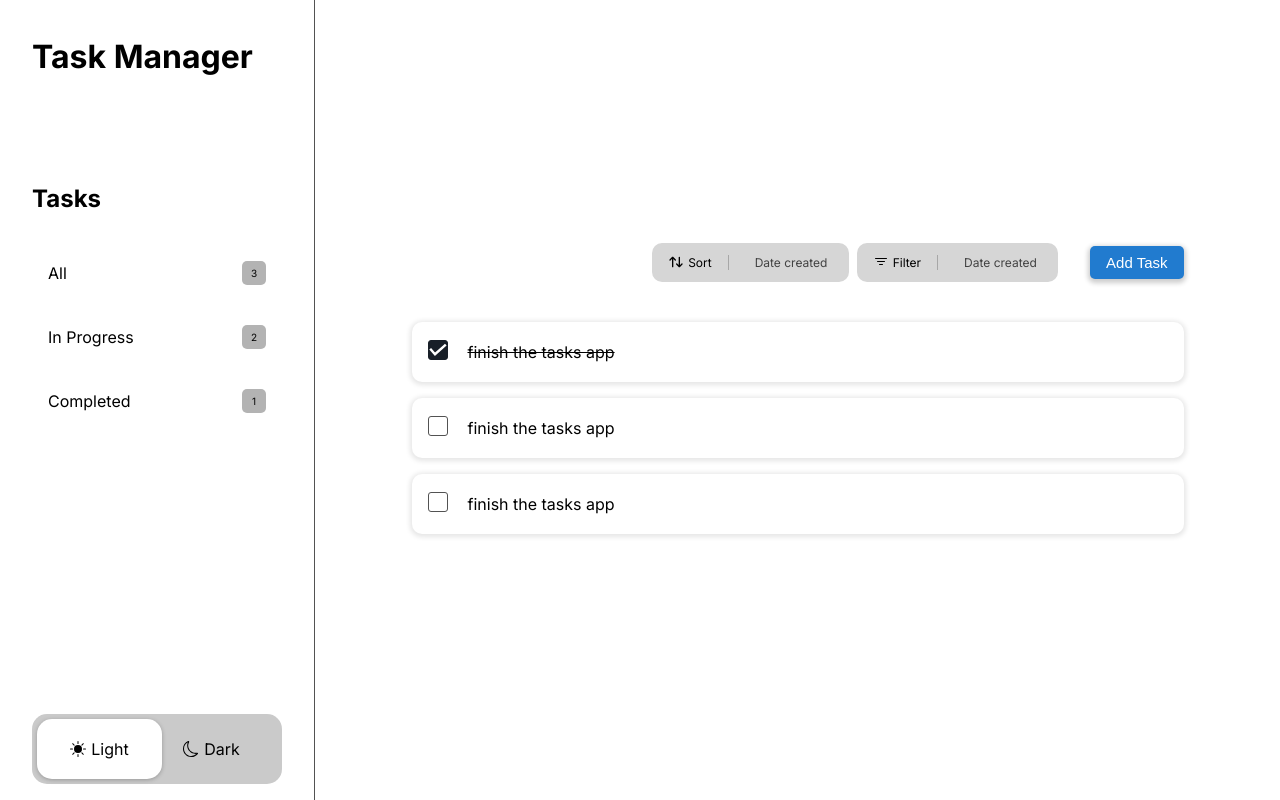
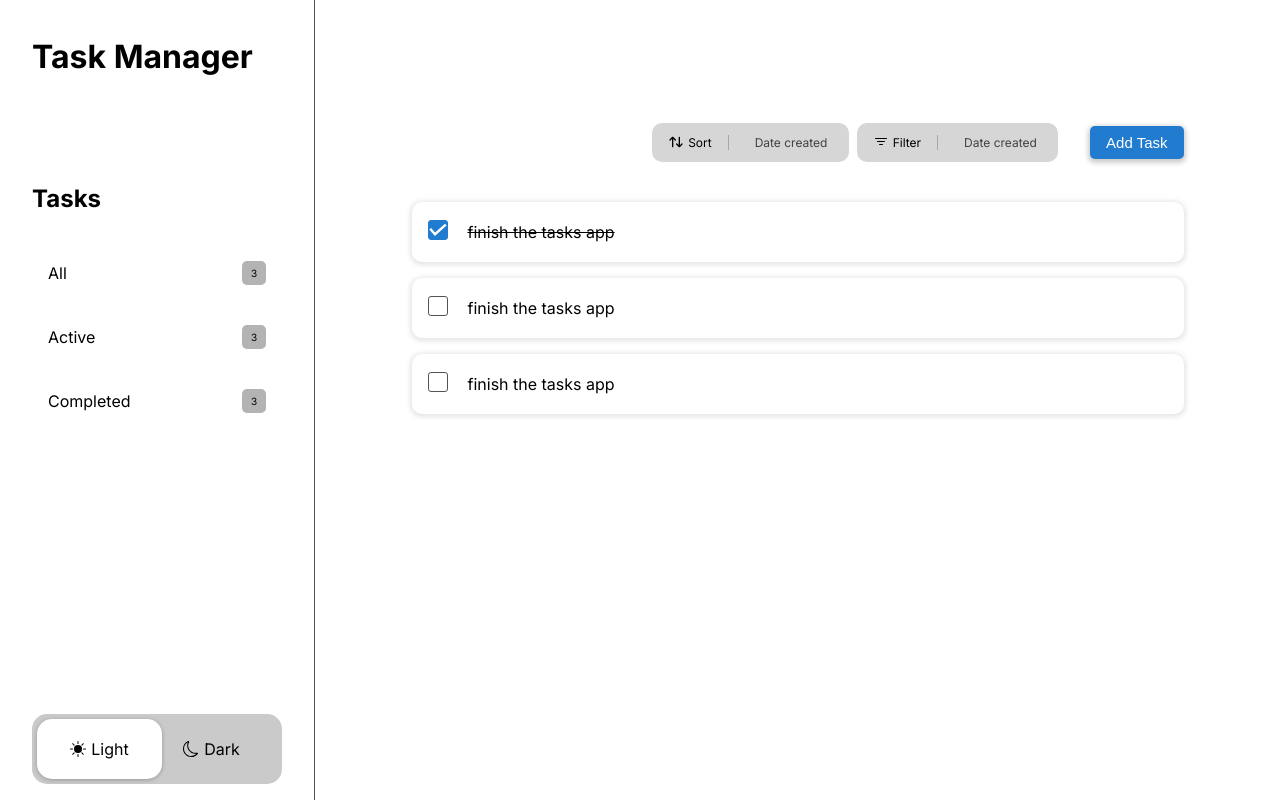
Before and after one commit to wx-it/reactjs-to-do-app, a React (Create React App) app: page / in a window 1280 px wide. Built offline with nearby package versions, Linux system fonts and the light colour scheme.

Commit message:
filtering tasks done

```diff
--- a/src/App.js
+++ b/src/App.js
@@ -21,6 +21,7 @@ function App() {
     let check = false;
     const newTask = { id, check, ...task };
     setTasks([...tasks, newTask]);
+    data.push(newTask);
     close();
   };
 
@@ -37,18 +38,6 @@ function App() {
     setTasks([...deleteTask]);
   }
 
-  const filterCompleted = () => {
-    setTasks(data.filter((items) => items.check === true));
-  };
-
-  const filterInProgress = () => {
-    setTasks(data.filter((items) => items.check === false));
-  };
-
-  const filterAll = () => {
-    setTasks(data);
-  };
-
   const editTask = (id) => {
     const edit = tasks.find((task) => task.id === id);
     setText(edit.text);
@@ -62,6 +51,28 @@ function App() {
     setDarkMode(!darkMode);
   };
 
+  const [filter, setFilter] = useState("All");
+
+  const FILTER_MAP = {
+    All: () => true,
+    Active:  (task) => task.check === false,
+    Completed: (task) => task.check === true,
+  };
+
+  const FILTER_NAMES = Object.keys(FILTER_MAP);
+
+  const filterList = FILTER_NAMES.map((name) => (
+    <div
+      key={name}
+      className={darkMode ? "dark-link link" : "lightLink link"}
+      onClick={() => setFilter(name)}
+      aria-pressed={name === filter}
+    >
+      <p> {name} </p>
+      <span> {tasks.length >= 0 ? tasks.length : "0"} </span>
+    </div>
+  ));
+
   return (
     <div className={darkMode ? "dark-container" : "container"}>
       <header
@@ -71,9 +82,7 @@ function App() {
           tasks={tasks}
           toggleDarkMode={toggleDarkMode}
           darkMode={darkMode}
-          filterAll={filterAll}
-          filterCompleted={filterCompleted}
-          filterInProgress={filterInProgress}
+          filterList={filterList}
         />
       </header>
 
@@ -113,6 +122,8 @@ function App() {
             removeTask={removeTask}
             editTask={editTask}
             darkMode={darkMode}
+            FILTER_MAP={FILTER_MAP}
+            filter={filter}
           />
         </div>
       </main>
--- a/src/components/sideBar/SideBar.jsx
+++ b/src/components/sideBar/SideBar.jsx
@@ -14,27 +14,7 @@ const SideBar = (props) => {
 
         <nav>
           <h2>Tasks</h2>
-          <div
-            onClick={props.filterAll}
-            className={props.darkMode ? "dark-link link" : "lightLink link"}
-          >
-            <p>All</p>
-            <span> {props.tasks.length >= 0 ? props.tasks.length : "0"} </span>
-          </div>
-          <div
-            onClick={props.filterInProgress}
-            className={props.darkMode ? "dark-link link" : "lightLink link"}
-          >
-            <p>In Progress</p>
-            <span> {inProgress.length >= 0 ? inProgress.length : "0"} </span>
-          </div>
-          <div
-            onClick={props.filterCompleted}
-            className={props.darkMode ? "dark-link link" : "lightLink link"}
-          >
-            <p>Completed</p>
-            <span> {complete.length >= 0 ? complete.length : "0"} </span>
-          </div>
+          {props.filterList}
         </nav>
       </div>
 
--- a/src/components/tasks/Task.jsx
+++ b/src/components/tasks/Task.jsx
@@ -19,8 +19,14 @@ const Task = ({ checkBtn, removeTask, task, editTask, darkMode }) => {
 
   const checkboxAnimationRef = useSpringRef();
   const checkboxAnimationStyle = useSpring({
-    backgroundColor: task.check ? "#181F28" : darkMode ? "#181F28" : "#fffff",
-    borderColor: task.check ? "#181F28" : "#525252",
+    backgroundColor: task.check
+      ? "rgba(33, 123, 207, 1)"
+      : darkMode
+      ? "#181F28"
+      : "#fffff",
+    borderColor: task.check ? darkMode
+    ? "#181F28"
+    : "rgba(33, 123, 207, 1)" : "#525252",
     config: config.gentle,
     ref: checkboxAnimationRef,
   });
--- a/src/components/tasks/Tasks.jsx
+++ b/src/components/tasks/Tasks.jsx
@@ -2,12 +2,22 @@ import Task from "./Task";
 import "./tasks.css";
 import { motion, AnimatePresence } from "framer-motion";
 
-const Tasks = ({ tasks, checkBtn, removeTask, editTask, darkMode }) => {
+const Tasks = ({
+  tasks,
+  checkBtn,
+  removeTask,
+  editTask,
+  darkMode,
+  FILTER_MAP,
+  filter,
+}) => {
   return (
     <div className="all-tasks">
       <AnimatePresence initial={false}>
         {tasks.length > 0 ? (
-          tasks.map((task) => (
+          tasks
+            .filter(FILTER_MAP[filter])
+            .map((task) => (
               <Task
                 key={task.id}
                 task={task}
--- a/src/components/tasks/tasks.css
+++ b/src/components/tasks/tasks.css
@@ -1,5 +1,6 @@
 .all-tasks {
   width: 100%;
+  height: 500px;
   border-radius: 5px;
   margin-top: 1rem;
   padding: .5rem 0;
```
Lines whose indentation alone changed are shown as unchanged.
